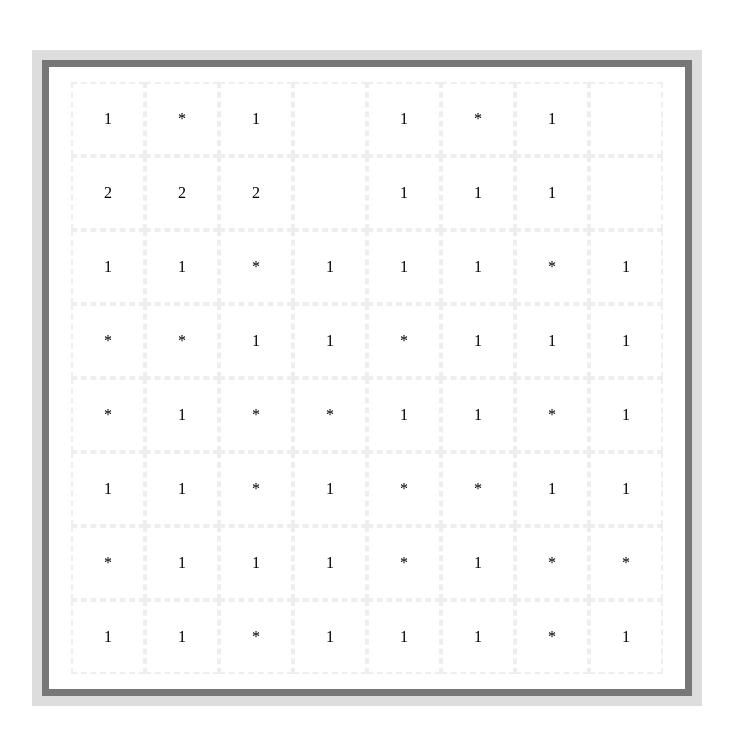
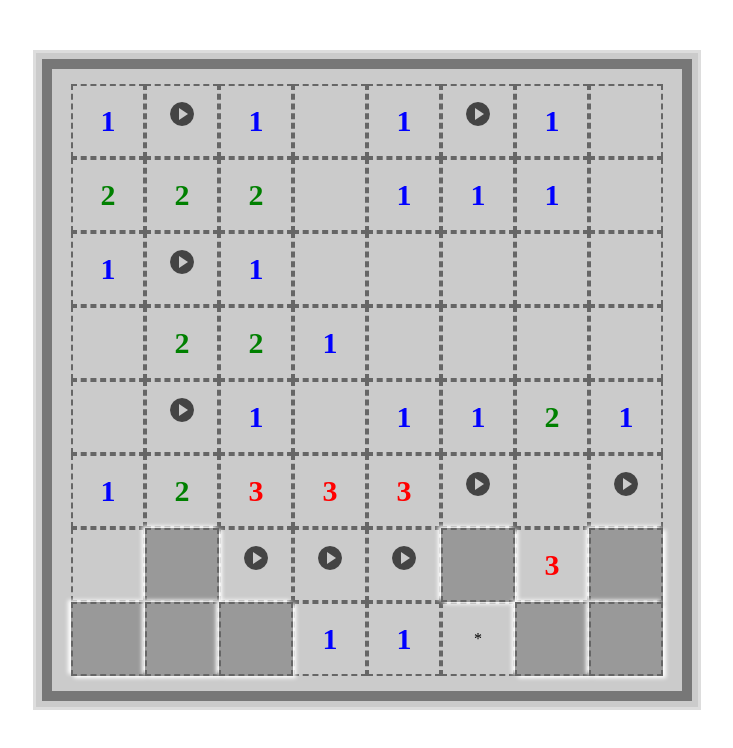
Before and after one commit to MontherSaiid/flexbox-minefield, a plain HTML site: page index.html in a window 1280 px wide. Shown: the whole page, without its empty margins (273-1006 px from the left). Drawn offline with Linux system fonts and the light colour scheme.

Commit message:
Add Hover to Style

```diff
--- a/index.html
+++ b/index.html
@@ -9,74 +9,115 @@
 <body>
     <div class="container">
        <div class="box">
-           <div class="one">1</div>
-           <div class="two">*</div>
-           <div class="three">1</div>
+           <div class="one blue">1</div>
+           <div class="two">
+            <img src="round-play-button (1).png" alt="">
+           </div>
+           <div class="three blue">1</div>
            <div class="four"></div>
 
-           <div class="fife">1</div>
-           <div class="six">*</div>
-           <div class="seven">1</div>
+           <div class="fife blue">1</div>
+           <div class="six">
+            <img src="round-play-button (1).png" alt="">
+           </div>
+           <div class="seven blue">1</div>
            <div class="eight"></div>
 
-           <div class="nine">2</div>
-           <div class="ten">2</div>
-           <div class="one">2</div>
+           <div class="nine green">2</div>
+           <div class="ten green">2</div>
+           <div class="one green">2</div>
            <div class="two"></div>
 
-           <div class="three">1</div>
-           <div class="four">1</div>
-           <div class="fife">1</div>
+           <div class="three blue">1</div>
+           <div class="four blue">1</div>
+           <div class="fife blue">1</div>
            <div class="six"></div>
 
-           <div class="seven">1</div>
-           <div class="eight">1</div>
-           <div class="nine">*</div>
-           <div class="ten">1</div>
-           <div class="one">1</div>
-           <div class="two">1</div>
-           <div class="three">*</div>
-           <div class="four">1</div>
-           <div class="fife">*</div>
-           <div class="six">*</div>
-           <div class="seven">1</div>
-           <div class="eight">1</div>
-           <div class="nine">*</div>
-           <div class="ten">1</div>
-           <div class="one">1</div>
-           <div class="two">1</div>
-           <div class="three">*</div>
-           <div class="four">1</div>
-           <div class="fife">*</div>
-           <div class="six">*</div>
-           <div class="seven">1</div>
-           <div class="eight">1</div>
-           <div class="nine">*</div>
-           <div class="ten">1</div>
-           <div class="one">1</div>
-           <div class="two">1</div>
-           <div class="three">*</div>
-           <div class="four">1</div>
-           <div class="fife">*</div>
-           <div class="six">*</div>
-           <div class="seven">1</div>
-           <div class="eight">1</div>
-           <div class="nine">*</div>
-           <div class="ten">1</div>
-           <div class="one">1</div>
-           <div class="two">1</div>
-           <div class="three">*</div>
-           <div class="four">1</div>
-           <div class="fife">*</div>
-           <div class="six">*</div>
-           <div class="seven">1</div>
-           <div class="eight">1</div>
-           <div class="nine">*</div>
-           <div class="ten">1</div>
-           <div class="seven">1</div>
-           <div class="eight">1</div>
-           <div class="nine">*</div>
-           <div class="ten">1</div>
+           <div class="seven blue">1</div>
+           <div class="eight">
+            <img src="round-play-button (1).png" alt="">
+           </div>
+           <div class="nine blue">1</div>
+           <div class="ten"></div>
+
+           <div class="one"></div>
+           <div class="two"></div>
+           <div class="three"></div>
+           <div class="four"></div>
+
+           <div class="fife"></div>
+           <div class="six green">2</div>
+           <div class="seven green">2</div>
+           <div class="eight blue">1</div>
+           <div class="nine"></div>
+
+           <div class="ten"></div>
+           <div class="one"></div>
+           <div class="two"></div>
+           <div class="three"></div>
+
+           <div class="four">
+            <img src="round-play-button (1).png" alt="">
+           </div>
+           <div class="fife blue">1</div>
+           <div class="six"></div>
+           <div class="seven blue">1</div>
+           <div class="eight blue">1</div>
+           <div class="nine green">2</div>
+           <div class="ten blue">1</div>
+           <div class="one blue">1</div>
+
+           <div class="two green">2</div>
+           <div class="three red">3</div>
+           <div class="four red">3</div>
+           <div class="fife red">3</div>
+           <div class="six">
+               <img src="round-play-button (1).png" alt="">
+           </div>
+           <div class="seven green"></div>
+           <div class="eight">
+            <img src="round-play-button (1).png" alt="">
+           </div>
+           <div class="nine"></div>
+
+           <div class="ten btn">
+            <div class="front">mon2</div>
+           </div>
+
+           <div class="one">
+            <img src="round-play-button (1).png" alt="">
+           </div>
+           <div class="two">
+            <img src="round-play-button (1).png" alt="">
+           </div>
+           <div class="three">
+               <img src="round-play-button (1).png" alt="">
+           </div>
+           <div class="four btn">
+               <div class="front">mon</div>
+           </div>
+           <div class="fife red">3</div>
+           <div class="six btn">
+            <div class="front">mon2</div>
+           </div>
+           <div class="seven btn">
+            <div class="front">mon3</div>
+           </div>
+           <div class="eight btn">
+            <div class="front">mon4</div>
+           </div>
+           <div class="nine btn">
+            <div class="front">mon5</div>
+           </div>
+           <div class="ten blue">1</div>
+           <div class="seven blue">1</div>
+           <div class="eight">*</div>
+           <div class="nine btn">
+            <div class="front">mon</div>
+           </div>
+           <div class="ten btn">
+            <div class="front">mon</div>
+           </div>
        </div>
     </div>
 </body>
--- a/style.css
+++ b/style.css
@@ -1,12 +1,14 @@
 .container {
+  padding: 6px;
   width: 100%;
   max-width: 650px;
   margin: 50px auto;
-  border: 10px solid #ddd;
+  border: 3px solid #ddd;
+  background-color: #cbcbcb;
 }
 
 .box {
-  border: 7px solid #777;
+  border: 10px solid #777;
   display: flex;
   flex-wrap: wrap;
   justify-content: center;
@@ -18,15 +20,48 @@
   width: 50px;
   height: 50px;
   padding: 10px;
-  border: 2px dashed #eee;
+  border: 2px dashed #666;
   line-height: 50px;
 }
-/*
-.seven,
-.three,
-.ten,
-.fife {
+.blue {
   color: blue;
   font-weight: bold;
+  font-size: 30px;
 }
-*/
+.red {
+  color: red;
+  font-weight: bold;
+  font-size: 30px;
+}
+.green {
+  color: green;
+  font-weight: bold;
+  font-size: 30px;
+}
+.btn {
+  color: #999;
+  box-shadow: 3px 2px 4px #fff, -3px -2px 4px #fff;
+  background-color: #999;
+  cursor: pointer;
+  position: relative;
+  transform-style: preserve-3d;
+  transition: all 0.3s ease-in-out;
+}
+.front {
+  background: #686363;
+  position: absolute;
+  top: 0;
+  left: 0;
+  width: 100%;
+  height: 100%;
+  z-index: -1;
+  transform: rotateY(90deg);
+  transition: all 0.3s ease-in-out;
+}
+.btn:hover .front {
+  transform: rotateY(0deg);
+  color: #fff;
+}
+.box:hover .btn.front {
+  background: #cdcdcd;
+}
```
Also changed, not shown: round-play-button (1).png (added).
